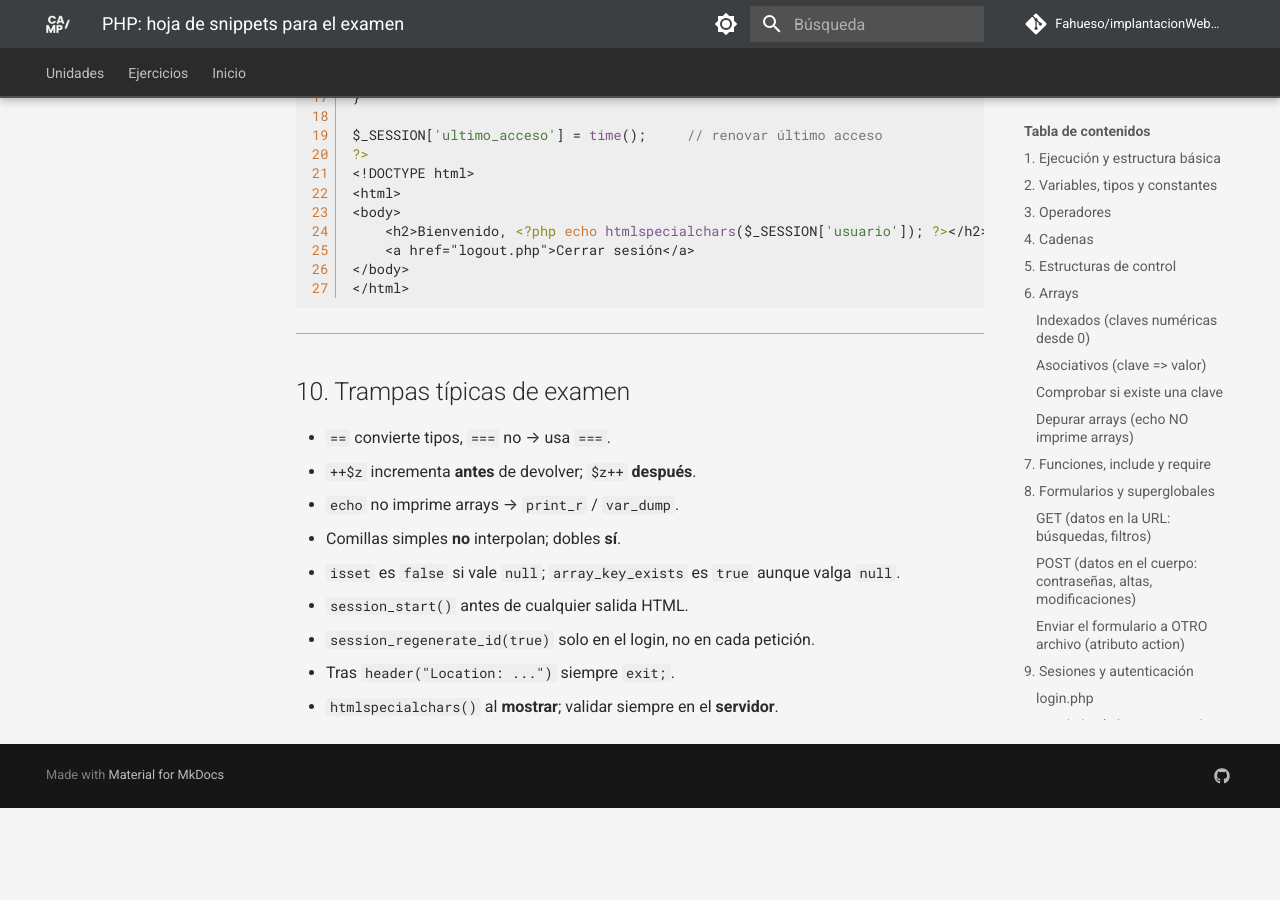
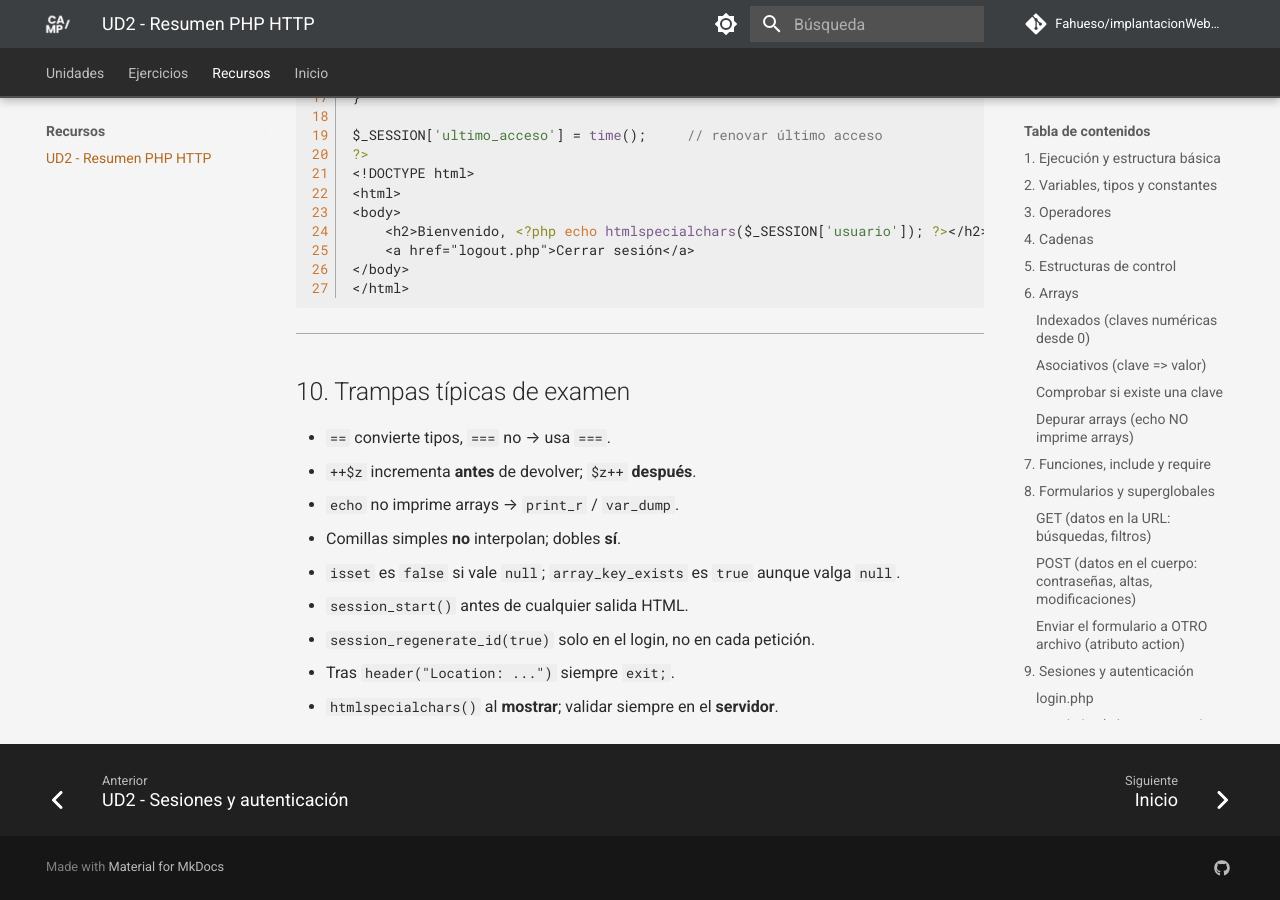
Before and after one commit to Fahueso/implantacionWebASIR, an MkDocs documentation site: the page built from docs/recursos/hoja.md, in a window 1280 px wide and 900 px high, scrolled down 10007 px. Built offline with MkDocs 1.6.1 and Material for MkDocs 9.7.7, drawn with Linux system fonts in a browser that asks for light colours; comment, search, counter and statistics services are not loaded; before the commit the page ends 10815 px from its top, so only the background shows below that.

Commit message:
Hoja php

```diff
--- a/mkdocs.yml
+++ b/mkdocs.yml
@@ -28,6 +28,9 @@ nav:
     - UD2 - Sintaxis PHP y Estructuras: ejercicios/ud02/sintaxis.md
     - UD2 - Funciones: ejercicios/ud02/funciones.md
     - UD2 - Sesiones y autenticación: ejercicios/ud02/avanzado.md
+
+  - Recursos:
+    - UD2 - Resumen PHP HTTP: recursos/hoja.md
 
 
 
```
